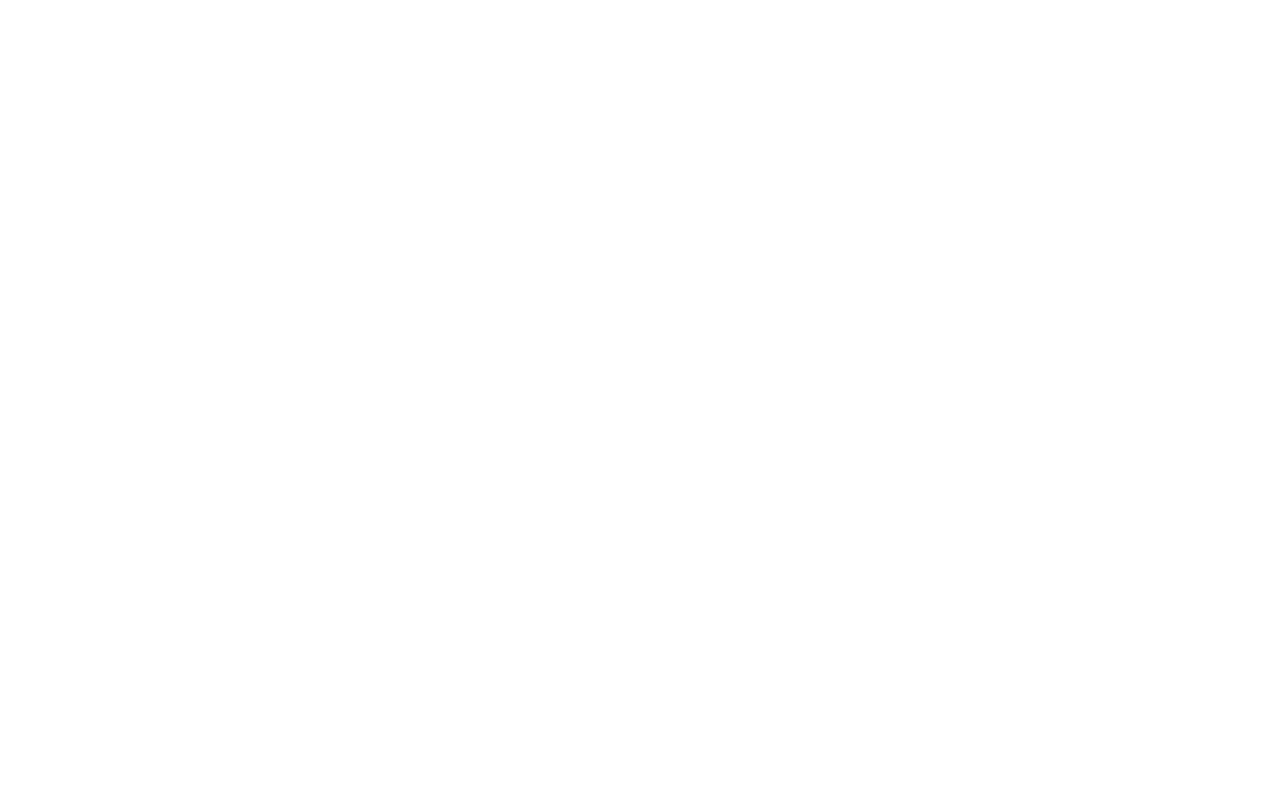
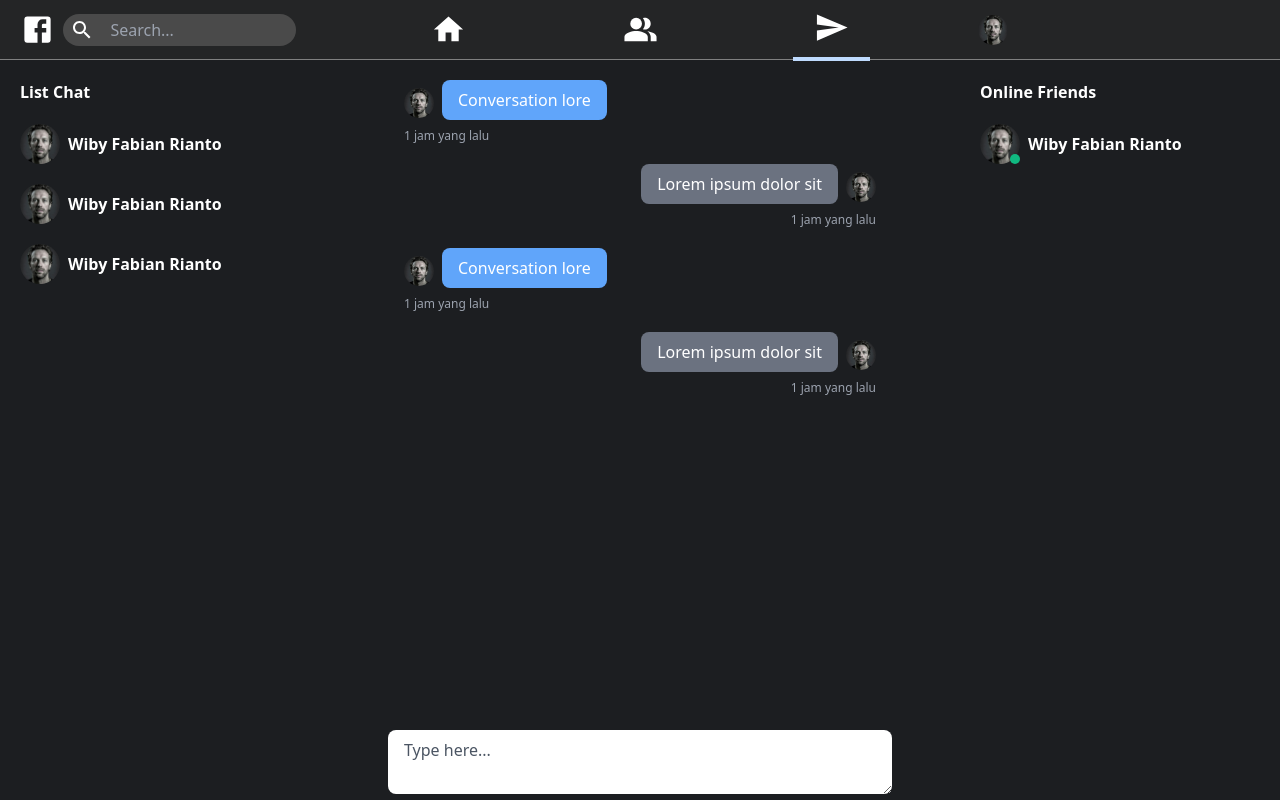
Before and after one commit to WibyFabian08/uweb-social-app-frontend, a React (Create React App) app: page /message in a window 1280 px wide. Built offline with nearby package versions, Linux system fonts and the light colour scheme.

Commit message:
fix bugs

```diff
--- a/src/config/Routes/index.js
+++ b/src/config/Routes/index.js
@@ -13,6 +13,7 @@ import MyFriend from "../../pages/MyFriend";
 import Login from "../../pages/Login";
 import Register from "../../pages/Register";
 import AllUser from "../../pages/AllUser";
+import Message from "../../pages/Message";
 
 function Routes() {
   const history = createBrowserHistory({
@@ -51,6 +52,7 @@ function Routes() {
         <Route exact path="/register" component={Register}></Route>
         <Route exact path="/" component={Home}></Route>
         <Route exact path="/users" component={AllUser}></Route>
+        <Route exact path="/message" component={Message}></Route>
       </Switch>
     </Router>
   );
--- /dev/null
+++ b/src/pages/Message.js
@@ -0,0 +1,27 @@
+import React from "react";
+
+import ConversationList from "../parts/ConversationList";
+import MessageContent from "../parts/MessageContent";
+import Navbar from "../parts/Navbar";
+import OnlineFriendList from "../parts/OnlineFriendList";
+
+const Message = () => {
+  return (
+    <div
+      className="overflow-hidden"
+      style={{
+        backgroundColor: "#1c1e21",
+        height: "100vh",
+      }}
+    >
+      <Navbar></Navbar>
+      <div className="flex">
+        <ConversationList></ConversationList>
+        <MessageContent></MessageContent>
+        <OnlineFriendList></OnlineFriendList>
+      </div>
+    </div>
+  );
+};
+
+export default Message;
--- /dev/null
+++ b/src/parts/Conversation.js
@@ -0,0 +1,56 @@
+import React from "react";
+
+import profile from "../assets/images/profile.jpg";
+
+const Conversation = ({ mine }) => {
+  if (mine) {
+    return (
+      <div className="flex">
+        <div className="w-full mb-5">
+          <div className="flex">
+            <p
+              className="px-4 py-2 ml-auto text-right bg-gray-500 rounded-lg"
+              style={{ maxWidth: "75%" }}
+            >
+              Lorem ipsum dolor sit
+            </p>
+            <div
+              className="mt-2 ml-2 overflow-hidden bg-white rounded-full"
+              style={{ width: 30, height: 30 }}
+            >
+              <img src={profile} alt="profile" className="w-full h-full" />
+            </div>
+          </div>
+          <div className="flex">
+            <div className="mt-2 ml-auto text-xs text-gray-400">
+              1 jam yang lalu
+            </div>
+          </div>
+        </div>
+      </div>
+    );
+  }
+  return (
+    <div className="flex flex-col mb-5">
+      <div className="flex">
+        <div
+          className="mt-2 mr-2 overflow-hidden bg-white rounded-full"
+          style={{ width: 30, height: 30 }}
+        >
+          <img src={profile} alt="profile" className="w-full h-full" />
+        </div>
+        <p
+          className="px-4 py-2 bg-blue-400 rounded-lg"
+          style={{ maxWidth: "75%" }}
+        >
+          Conversation lore
+        </p>
+      </div>
+      <div className="flex">
+        <div className="mt-2 text-xs text-gray-400">1 jam yang lalu</div>
+      </div>
+    </div>
+  );
+};
+
+export default Conversation;
--- /dev/null
+++ b/src/parts/ConversationList.js
@@ -0,0 +1,66 @@
+import React from "react";
+import { Link } from "react-router-dom";
+import profile from "../assets/images/profile.jpg";
+
+const ConversationList = () => {
+  return (
+    <div className="w-3/12 sticky top-0 px-5">
+      <div className="sidebar-left flex flex-col h-screen overflow-y-auto">
+        <h2 className="text-white text-md font-bold mt-5">List Chat</h2>
+        <Link to="/">
+          <div className="flex items-center mt-5">
+            <div
+              className="overflow-hidden rounded-full bg-white"
+              style={{ width: 40, height: 40 }}
+            >
+              <img
+                src={profile}
+                className="w-full h-full object-cover"
+                alt="profile"
+              />
+            </div>
+            <h2 className="text-white font-bold ml-2 truncate ...">
+              Wiby Fabian Rianto
+            </h2>
+          </div>
+        </Link>
+        <Link to="/">
+          <div className="flex items-center mt-5">
+            <div
+              className="overflow-hidden rounded-full bg-white"
+              style={{ width: 40, height: 40 }}
+            >
+              <img
+                src={profile}
+                className="w-full h-full object-cover"
+                alt="profile"
+              />
+            </div>
+            <h2 className="text-white font-bold ml-2 truncate ...">
+              Wiby Fabian Rianto
+            </h2>
+          </div>
+        </Link>
+        <Link to="/">
+          <div className="flex items-center mt-5">
+            <div
+              className="overflow-hidden rounded-full bg-white"
+              style={{ width: 40, height: 40 }}
+            >
+              <img
+                src={profile}
+                className="w-full h-full object-cover"
+                alt="profile"
+              />
+            </div>
+            <h2 className="text-white font-bold ml-2 truncate ...">
+              Wiby Fabian Rianto
+            </h2>
+          </div>
+        </Link>
+      </div>
+    </div>
+  );
+};
+
+export default ConversationList;
--- /dev/null
+++ b/src/parts/MessageContent.js
@@ -0,0 +1,41 @@
+import React, { useState } from "react";
+import Conversation from "../parts/Conversation";
+
+const MessageContent = () => {
+  const [body, setBody] = useState("");
+  return (
+    <div className="w-1/2 mb-5 text-white">
+      <div className="container flex flex-col">
+        <div
+          style={{ height: "calc(100vh - 150px)" }}
+          className="w-4/5 p-5 mx-auto overflow-y-auto rounded-lg"
+        >
+          <Conversation></Conversation>
+          <Conversation mine></Conversation>
+          <Conversation></Conversation>
+          <Conversation mine></Conversation>
+        </div>
+        <div className="flex items-center w-full px-16 mt-5">
+          <div className="w-full px-1">
+            <textarea
+              onChange={(e) => setBody(e.target.value)}
+              name="message"
+              className="w-full px-4 py-2 text-gray-600 placeholder-gray-600 rounded-lg focus:outline-none"
+              placeholder="Type here..."
+              rows="2"
+            ></textarea>
+          </div>
+          {body.length > 0 && (
+            <div className="w-1/5 px-2">
+              <button className="px-6 py-2 bg-green-500 rounded-lg">
+                Send
+              </button>
+            </div>
+          )}
+        </div>
+      </div>
+    </div>
+  );
+};
+
+export default MessageContent;
--- a/src/parts/Navbar.js
+++ b/src/parts/Navbar.js
@@ -23,7 +23,7 @@ const Navbar = ({ match }) => {
 
   return (
     <div
-      className="flex items-center px-5 w-full sticky top-0 z-10"
+      className="sticky top-0 z-10 flex items-center w-full px-5"
       style={{
         height: 60,
         backgroundColor: "#242526",
@@ -34,7 +34,7 @@ const Navbar = ({ match }) => {
         <NavBrand></NavBrand>
       </div>
       <div className="w-1/2 px-20">
-        <div className="flex justify-between items-center">
+        <div className="flex items-center justify-between">
           <div
             className={["w-1/6 flex justify-center py-3", getNavLink("/")].join(
               " "
@@ -63,18 +63,18 @@ const Navbar = ({ match }) => {
           <div
             className={[
               "w-1/6 flex justify-center py-3",
-              getNavLink("/videos"),
+              getNavLink("/message"),
             ].join(" ")}
           >
-            <Link to="/">
+            <Link to="/message">
               <SendIcon style={{ color: "white" }} fontSize="large"></SendIcon>
             </Link>
           </div>
         </div>
       </div>
       <div className="w-3/12 px-3">
-        <div className="flex justify-start items-center">
-          <div className="px-4 flex items-center">
+        <div className="flex items-center justify-start">
+          <div className="flex items-center px-4">
             <Link to={`/profile/${USER && USER.username}`}>
               <div
                 className="overflow-hidden rounded-full"
--- /dev/null
+++ b/src/parts/OnlineFriendList.js
@@ -0,0 +1,38 @@
+import React from "react";
+import { Link } from "react-router-dom";
+import profile from "../assets/images/profile.jpg";
+
+const OnlineFriendList = () => {
+  return (
+    <div className="sticky top-0 w-3/12 px-5">
+      <div className="flex flex-col h-screen overflow-y-auto sidebar-left">
+        <h2 className="mt-5 font-bold text-white text-md">Online Friends</h2>
+        <Link to="/">
+          <div className="flex items-center mt-5">
+            <div className="relative">
+              <div
+                style={{ height: 10, width: 10 }}
+                className="absolute bottom-0 right-0 z-10 bg-green-500 rounded-full"
+              ></div>
+              <div
+                className="overflow-hidden bg-white rounded-full"
+                style={{ width: 40, height: 40 }}
+              >
+                <img
+                  src={profile}
+                  className="object-cover w-full h-full"
+                  alt="profile"
+                />
+              </div>
+            </div>
+            <h2 className="text-white font-bold ml-2 truncate ...">
+              Wiby Fabian Rianto
+            </h2>
+          </div>
+        </Link>
+      </div>
+    </div>
+  );
+};
+
+export default OnlineFriendList;
--- a/src/parts/UsersContent.js
+++ b/src/parts/UsersContent.js
@@ -1,12 +1,12 @@
+import React, {useState, useEffect} from "react";
 import axios from "axios";
-import React from "react";
-import { useSelector } from "react-redux";
 
 import { ToastContainer, toast } from "react-toastify";
 import "react-toastify/dist/ReactToastify.css";
 
 const UserContent = (data) => {
-  const USER = useSelector((state) => state.userState);
+  // const USER = useSelector((state) => state.userState);
+  const [USER, setUSER] = useState({});
   const failed = (message) => toast.error(message);
   const success = (message) => toast.info(message);
 
@@ -24,19 +24,24 @@ const UserContent = (data) => {
       });
   };
 
+  useEffect(() => {
+    const data = JSON.parse(localStorage.getItem("user"));
+    setUSER(data);
+  }, []);
+
   return (
-    <div className="h-screen overflow-y-auto w-1/2 px-5 mb-20 mt-5">
-      <h2 className="text-white text-xl font-bold ml-3 mb-5">All Users</h2>
+    <div className="w-1/2 h-screen px-5 mt-5 mb-20 overflow-y-auto">
+      <h2 className="mb-5 ml-3 text-xl font-bold text-white">All Users</h2>
       <div className="mb-32">
         <div className="flex flex-wrap items-center h-full">
           {data &&
             data.data.map((data, index) => {
               return (
                 <div className="w-1/2 px-2 mb-4" key={index}>
-                  <div className="w-full border border-solid border-gray-200 rounded-lg p-5">
+                  <div className="w-full p-5 border border-gray-200 border-solid rounded-lg">
                     <div
                       style={{ width: "100%", height: 200 }}
-                      className="rounded-lg overflow-hidden"
+                      className="overflow-hidden rounded-lg"
                     >
                       <img
                         src={
@@ -44,17 +49,17 @@ const UserContent = (data) => {
                             ? `http://localhost:3000/${data.profilePicture}`
                             : ""
                         }
-                        className="w-full h-full object-cover"
+                        className="object-cover w-full h-full"
                         alt="profile"
                       />
                     </div>
                     <div className="mt-2">
-                      <h2 className="text-white text-xl font-bold">
+                      <h2 className="text-xl font-bold text-white">
                         {data ? data?.username : "username"}
                       </h2>
                       <div className="flex justify-between mt-2">
                         <div
-                          className="bg-blue-500 hover:bg-blue-400 rounded-md text-white font-bold text-center text-sm px-2 py-1 w-full"
+                          className="w-full px-2 py-1 text-sm font-bold text-center text-white bg-blue-500 rounded-md hover:bg-blue-400"
                           style={{ cursor: "pointer" }}
                           onClick={() => handleFollow(data ? data?._id : "")}
                         >
--- a/src/redux/action/userAction.js
+++ b/src/redux/action/userAction.js
@@ -43,6 +43,7 @@ export const updateProfilePicture = (user, data, setUser) => (dispatch) => {
       },
     })
     .then((res) => {
+      localStorage.setItem("user", JSON.stringify(res.data.user));
       dispatch({ type: "SET_USER", value: res.data.user });
       setUser(res.data.user);
     })
@@ -59,6 +60,7 @@ export const updateCoverPicture = (user, data, setUser) => (dispatch) => {
       },
     })
     .then((res) => {
+      localStorage.setItem("user", JSON.stringify(res.data.user));
       dispatch({ type: "SET_USER", value: res.data.user });
       setUser(res.data.user);
     })
```
Also changed, not shown: src/parts/ModalPost.js (+15 -6 lines), src/parts/PostCard.js (+18 -18 lines), src/parts/WritePost.js (+5 -5 lines).
